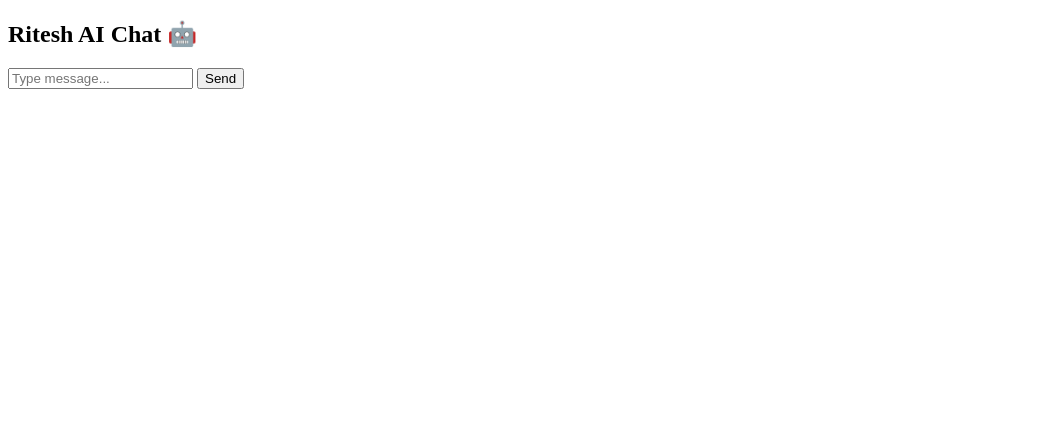
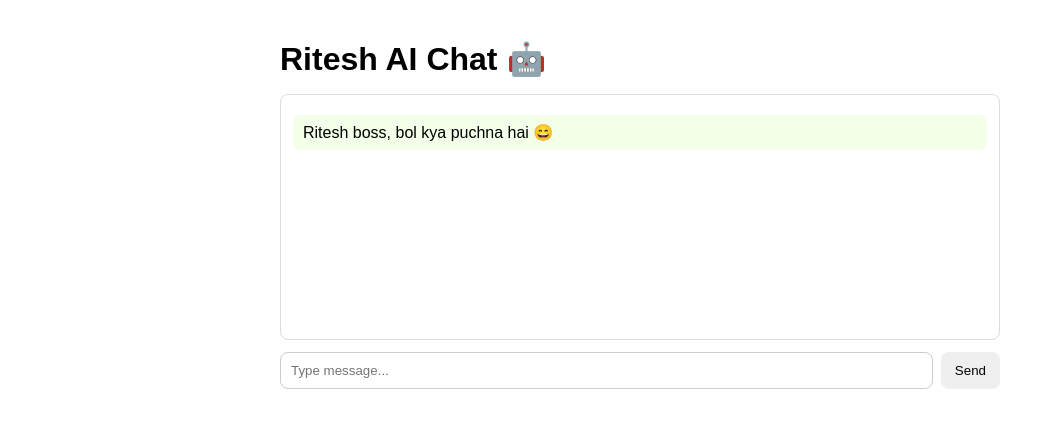
Before and after one commit to moraltalesstory5-max/ritesh-ai, a website: page index.html in a window 1280 px wide. Shown: the whole page, without its empty margins (0-1055 px from the left). Drawn offline with Linux system fonts and the light colour scheme.

Commit message:
Update index.html

```diff
--- a/index.html
+++ b/index.html
@@ -1,17 +1,36 @@
-<!DOCTYPE html>
-<html>
+<!doctype html>
+<html lang="en">
 <head>
-  <title>Ritesh AI</title>
+  <meta charset="UTF-8" />
+  <meta name="viewport" content="width=device-width, initial-scale=1.0"/>
+  <title>Ritesh AI Chat</title>
+  <style>
+    body{font-family:Arial, sans-serif; max-width:720px; margin:40px auto; padding:0 12px;}
+    h1{margin-bottom:16px;}
+    #chat{border:1px solid #ddd; padding:12px; border-radius:8px; min-height:220px; margin-bottom:12px;}
+    .msg{margin:8px 0; padding:8px 10px; border-radius:8px; background:#f6f6f6;}
+    .me{background:#e8f3ff;}
+    .ai{background:#f3ffe8;}
+    .row{display:flex; gap:8px;}
+    input{flex:1; padding:10px; border:1px solid #ccc; border-radius:8px;}
+    button{padding:10px 14px; border:0; border-radius:8px; cursor:pointer;}
+    small{color:#777;}
+  </style>
 </head>
 <body>
+  <h1>Ritesh AI Chat 🤖</h1>
 
-<h2>Ritesh AI Chat 🤖</h2>
+  <div id="chat">
+    <div class="msg ai">Ritesh boss, bol kya puchna hai 😄</div>
+  </div>
 
-<input id="msg" placeholder="Type message..." />
-<button onclick="send()">Send</button>
+  <form id="chatForm" class="row">
+    <input id="msgInput" placeholder="Type message..." autocomplete="off" />
+    <button id="sendBtn" type="submit">Send</button>
+  </form>
 
-<p id="reply"></p>
+  <small id="status"></small>
 
-<script src="script.js"></script>
+  <script src="./script.js"></script>
 </body>
 </html>
```
